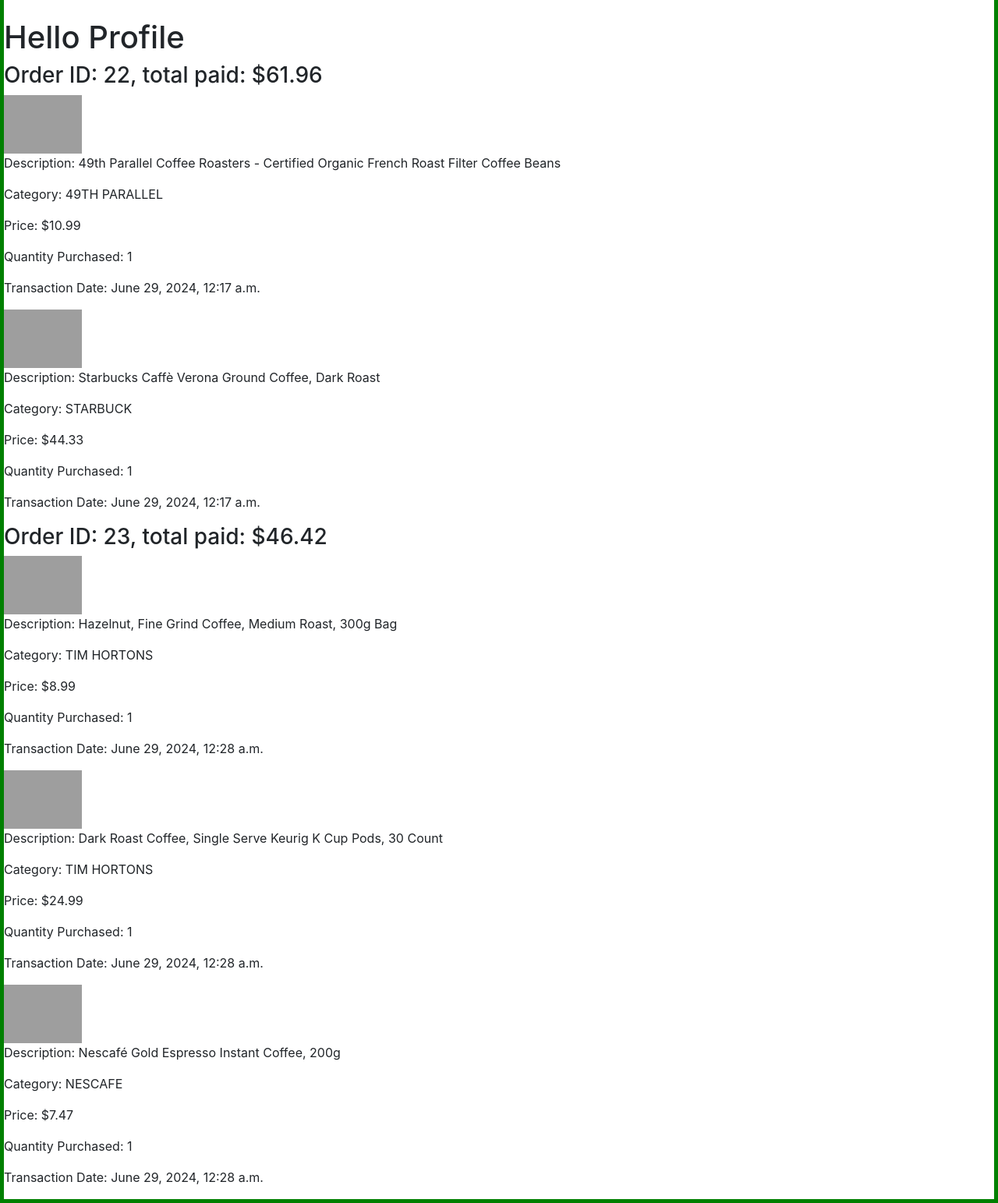
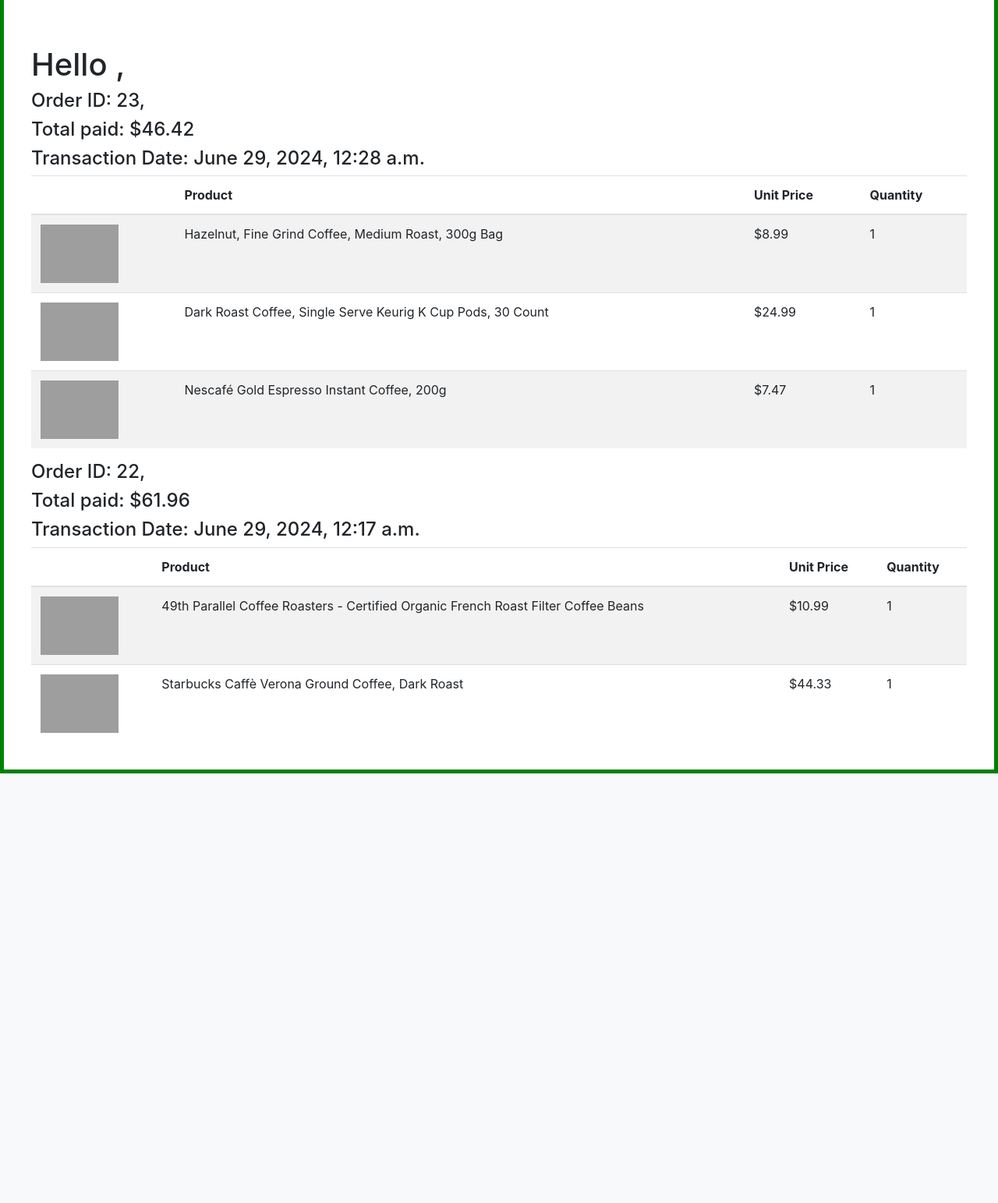
Before and after one commit to hon-nova/eCoffee, a Django app: page /profile/4 in a window 1280 px wide. Shown: the part 61-1604 px from the top of the page at 78% size. After the commit the page ends 1053 px from the top, so only its background shows below. Run offline with Django 4.2, Linux system fonts and the light colour scheme; data comes from the database, SQL or seed files in the repository; both versions use the stored data as it was after the commit; some libraries are stand-ins or nearby versions; grey boxes are pictures that could not be loaded.

Commit message:
finished: Profile

```diff
--- /dev/null
+++ b/eCoffee/static/eCoffee/profile-style.css
@@ -0,0 +1,3 @@
+.profile-container {
+   margin: 35px;
+}
--- a/eCoffee/templates/eCoffee/layout.html
+++ b/eCoffee/templates/eCoffee/layout.html
@@ -19,6 +19,7 @@
         <link href="{% static 'eCoffee/product-details-style.css' %}" rel="stylesheet">
         <link href="{% static 'eCoffee/success-transaction-style.css' %}" rel="stylesheet">
         <link href="{% static 'eCoffee/failure-transaction-style.css' %}" rel="stylesheet">
+        <link href="{% static 'eCoffee/profile-style.css' %}" rel="stylesheet">
         {%block script%}{%endblock%}
     </head>
     <body>
--- a/eCoffee/templates/eCoffee/profile.html
+++ b/eCoffee/templates/eCoffee/profile.html
@@ -4,26 +4,38 @@
 {%block body %}
 
 <div class="profile-container">
-   <h1>Hello Profile</h1>
+   <h1>Hello {{request.user.username}},</h1>
    <div class="">
       {%if orders_with_items%}
       {% for order in orders_with_items %}
       <div class="order">
          {%if order.order_id and order.order_amount%}
-          <h3>Order ID: {{ order.order_id }}, total paid: ${{order.order_amount}}</h3>
+          <h4 class="">Order ID: {{ order.order_id }}, </h4>
+          <h4>Total paid: ${{order.order_amount}}</h4>
+          <h4>Transaction Date: {{ order.placed_order_at }}</h4>
           {%endif%}
           {%if order.items %}
           <div class="order-items">
-              {% for item in order.items %}
                   <div class="product">
-                      <img src="{{ item.photo_url }}" alt="{{ item.description }}" width="100" height="auto">
-                      <p>Description: {{ item.description }}</p>
-                      <p>Category: {{ item.category }}</p>
-                      <p>Price: ${{ item.price }}</p>
-                      <p>Quantity Purchased: {{ item.quantity_purchased }}</p>
-                      <p>Transaction Date: {{ order.placed_order_at }}</p>
+                    <table class="table table-striped">
+                        <thead>
+                            <tr>
+                                <th></th>
+                                <th>Product</th>
+                                <th>Unit Price</th>
+                                 <th>Quantity</th>
+                            </tr>
+                        </thead>
+                        {% for item in order.items %}
+                        <tr>
+                            <td> <img src="{{ item.photo_url }}" alt="{{ item.description }}" width="100" height="auto"></td>
+                            <td><p>{{ item.description }}</p></td>
+                            <td><p>${{ item.price }}</p></td>
+                            <td><p>{{ item.quantity_purchased }}</p></td>
+                        </tr>
+                        {% endfor %}
+                    </table>
                   </div>
-              {% endfor %}
           </div>
           {%endif%}
       </div>
--- a/eCoffee/views.py
+++ b/eCoffee/views.py
@@ -333,7 +333,7 @@
     orders_with_items = []
 
     # Retrieve all orders for the user's cart that have been successfully paid
-    my_orders = Order.objects.filter(cart=my_cart, payment_status=True)
+    my_orders = Order.objects.filter(cart=my_cart, payment_status=True).order_by('-placed_order_at')
 
     # Loop through each order to retrieve associated items
     for order in my_orders:
```
Also changed, not shown: db.sqlite3.
